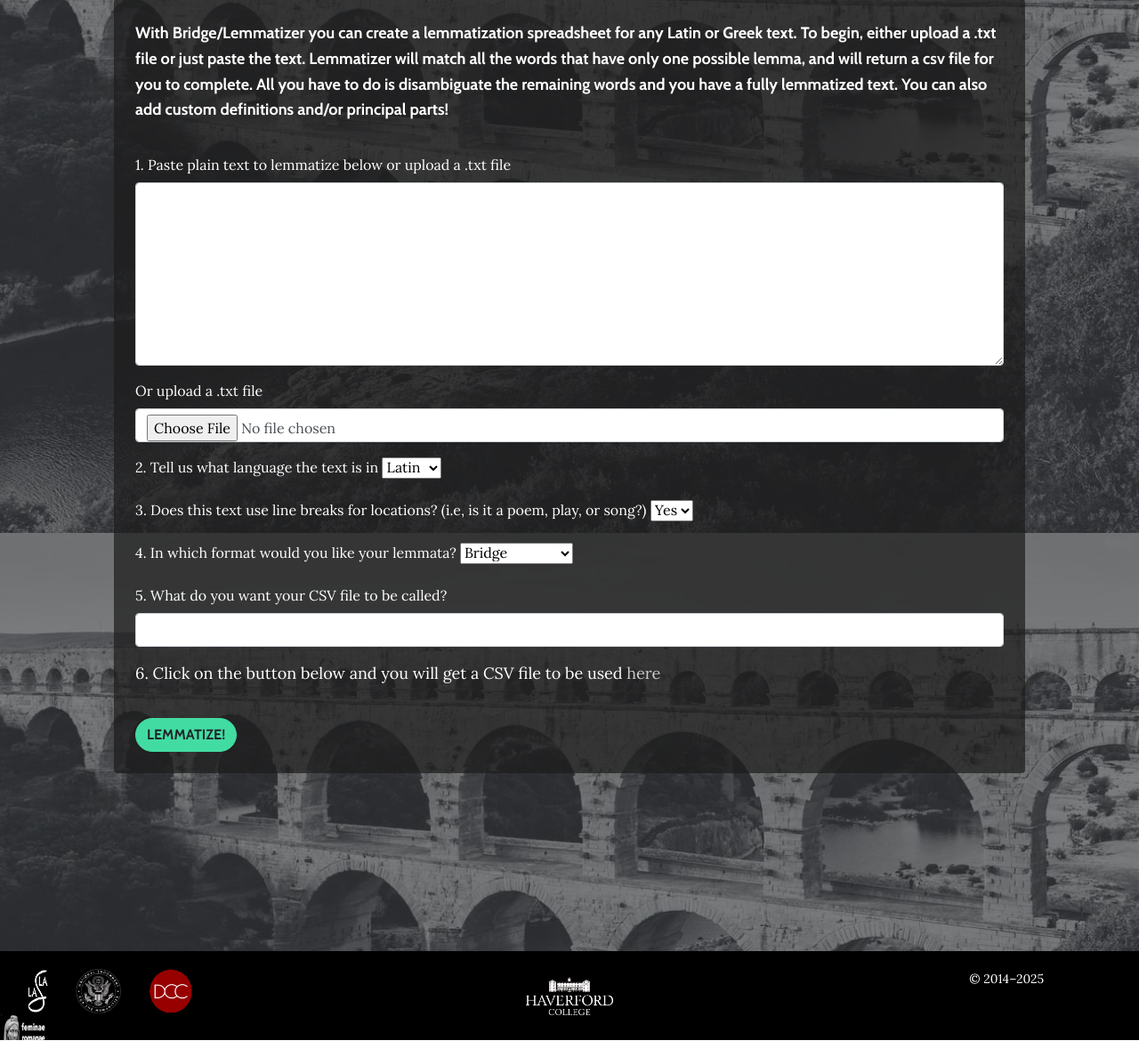
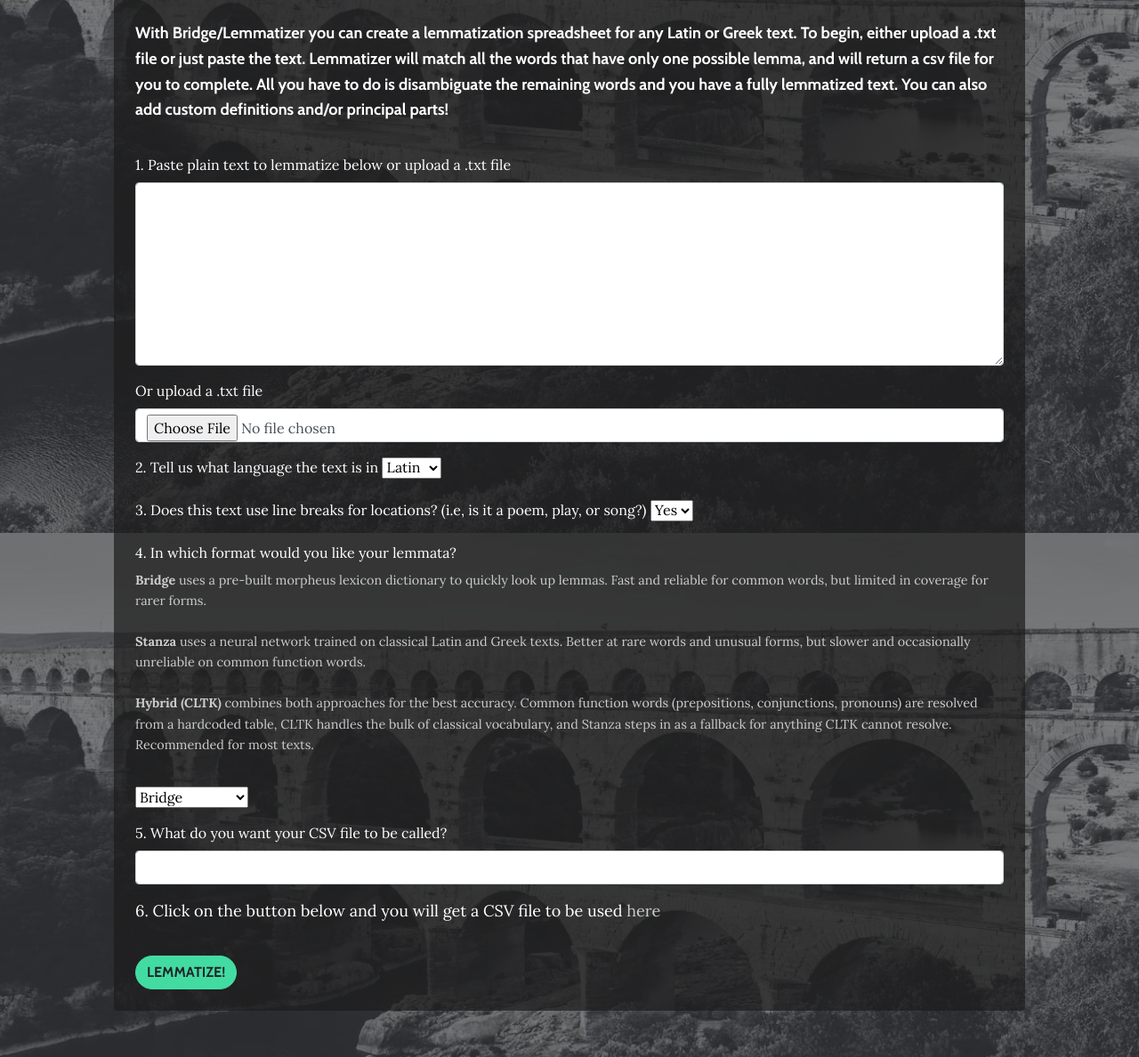
Before and after one commit to HCDigitalScholarship/FastBridge, a FastAPI app: page /lemmatizer/ in a window 1280 px wide. Shown: the part 201-1389 px from the top of the page at 89% size. Run offline with FastAPI, Linux system fonts and the light colour scheme; parts of the project's set-up code (start-up, migrations or seed data) failed here and were passed over; some libraries are stand-ins or nearby versions; some web fonts are replaced.

Commit message:
Fix Hybrid format matching and add format descriptions to HTML

```diff
--- a/FastBridgeApp/routers/ToolsApp/lemmatize.py
+++ b/FastBridgeApp/routers/ToolsApp/lemmatize.py
@@ -269,7 +269,7 @@ def lemmatize(text, location, regex_go_brrr, language, lemma_lex, format, poetry
     words = text.split()
 
     stanza_pipeline = None
-    if format.upper() in ("STANZA", "HYBRID"):
+    if "STANZA" in format.upper() or "HYBRID" in format.upper():
         stanza_pipeline = get_pipeline(language.lower())
 
     for word in words:
@@ -296,7 +296,7 @@ def lemmatize(text, location, regex_go_brrr, language, lemma_lex, format, poetry
         if not word_clean:
             continue
 
-        if format.upper() == "HYBRID":
+        if "HYBRID" in format.upper():
             lemma = hybrid_lemmatize_word(word_clean, language, stanza_pipeline)
             title = f"hybrid: {lemma}" if lemma != "NONE" else "hybrid: NONE"
 
--- a/FastBridgeApp/templates/lemmatize.html
+++ b/FastBridgeApp/templates/lemmatize.html
@@ -37,8 +37,13 @@ With Bridge/Lemmatizer you can create a lemmatization spreadsheet for any Latin
     </select>
   </div>
 
-  <div class="mb-3">
+<div class="mb-3">
   <label for="format" class="form-label">4. In which format would you like your lemmata? </label>
+  <p style="color: #ccc; font-size: 0.9em;">
+    <strong>Bridge</strong> uses a pre-built morpheus lexicon dictionary to quickly look up lemmas. Fast and reliable for common words, but limited in coverage for rarer forms.<br><br>
+    <strong>Stanza</strong> uses a neural network trained on classical Latin and Greek texts. Better at rare words and unusual forms, but slower and occasionally unreliable on common function words.<br><br>
+    <strong>Hybrid (CLTK)</strong> combines both approaches for the best accuracy. Common function words (prepositions, conjunctions, pronouns) are resolved from a hardcoded table, CLTK handles the bulk of classical vocabulary, and Stanza steps in as a fallback for anything CLTK cannot resolve. Recommended for most texts.
+  </p>
   <select name="format" id="format" class="form-select">
     <option>Bridge</option>
     <option>Stanza</option>
```
